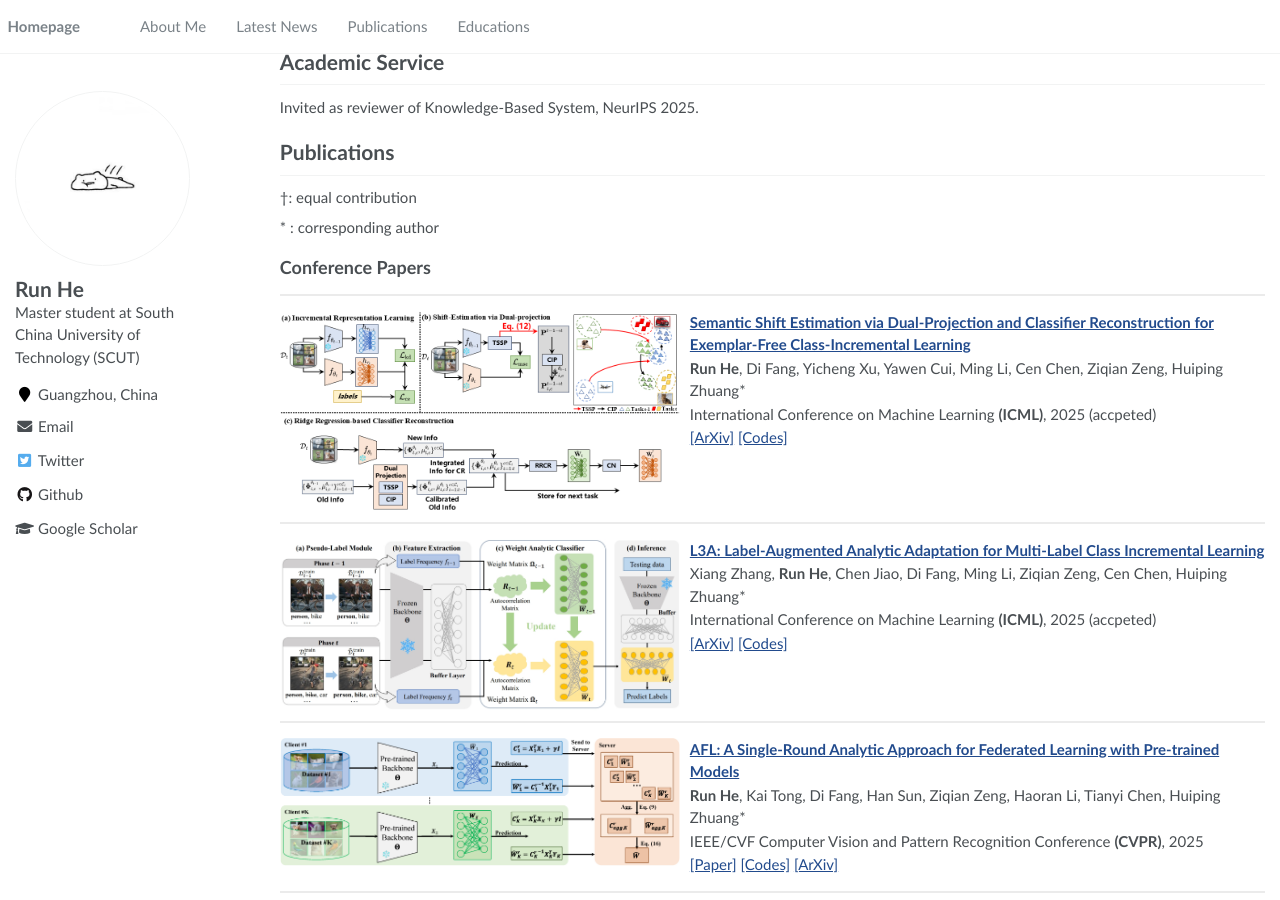
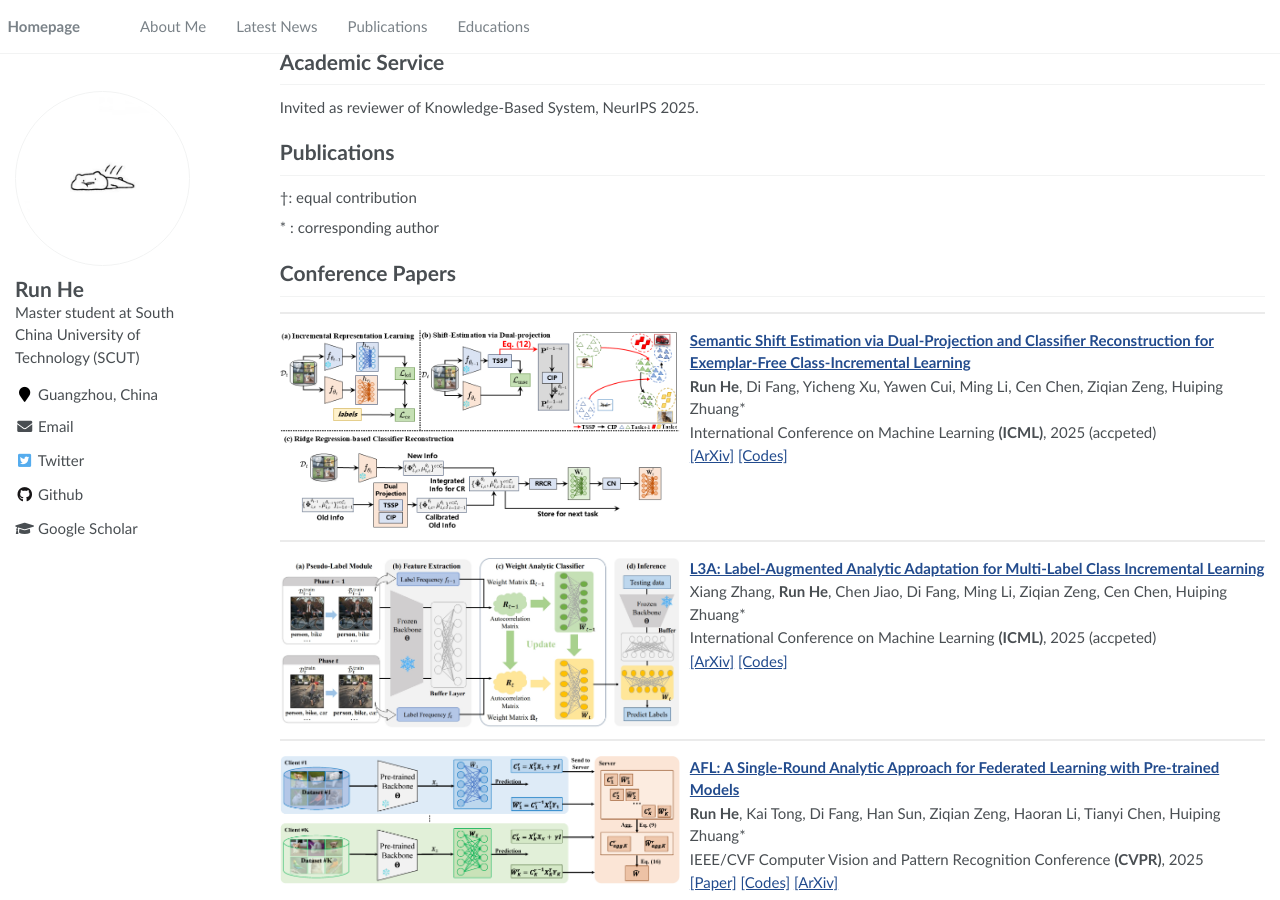
Before and after one commit to RHe502/RHe502.github.io, a Jekyll site: the page built from _pages/about.md, in a window 1280 px wide and 900 px high, scrolled down 607 px. Built offline with Jekyll 4.4.1, drawn with Linux system fonts in a browser that asks for light colours.

```diff
--- a/_pages/about.md
+++ b/_pages/about.md
@@ -100,7 +100,7 @@ Invited as reviewer of Knowledge-Based System, NeurIPS 2025.
 
 \* : corresponding author
 
-##  Conference Papers
+#  Conference Papers
 
 <hr>
 
```
